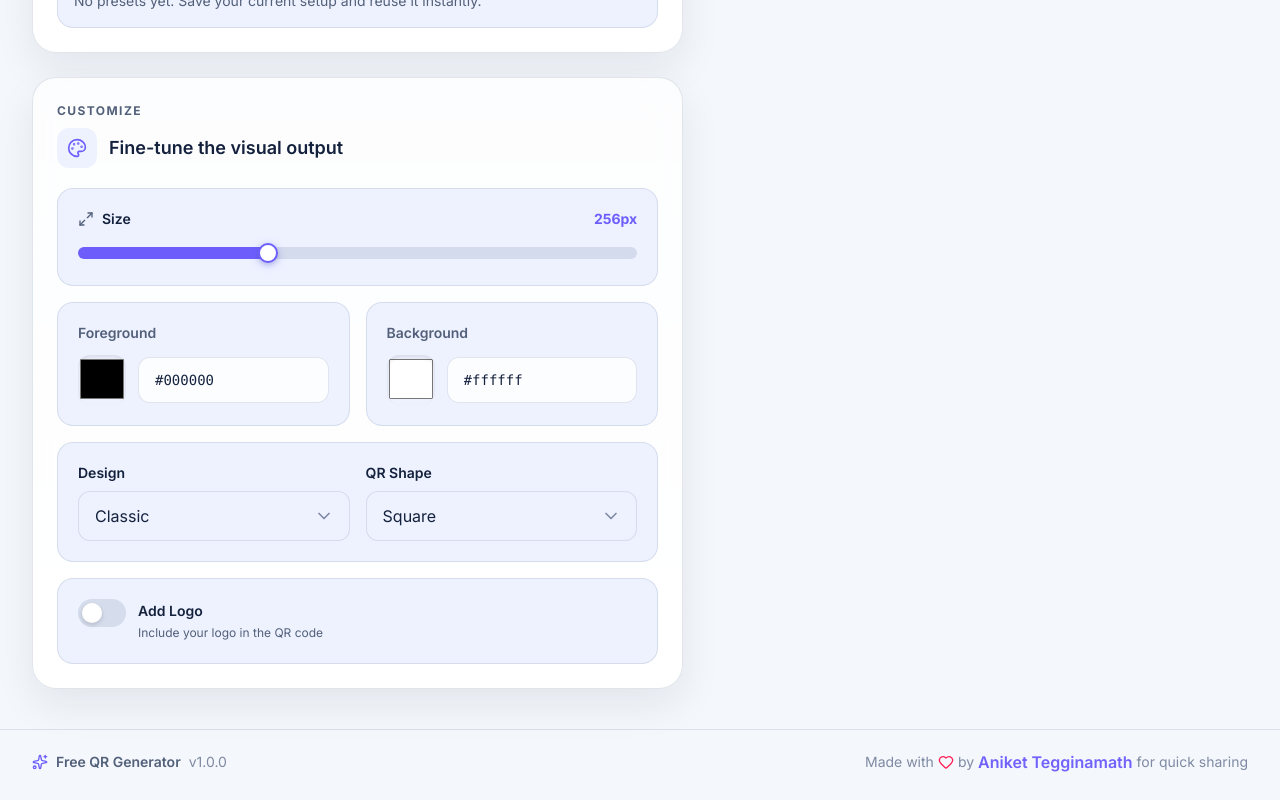
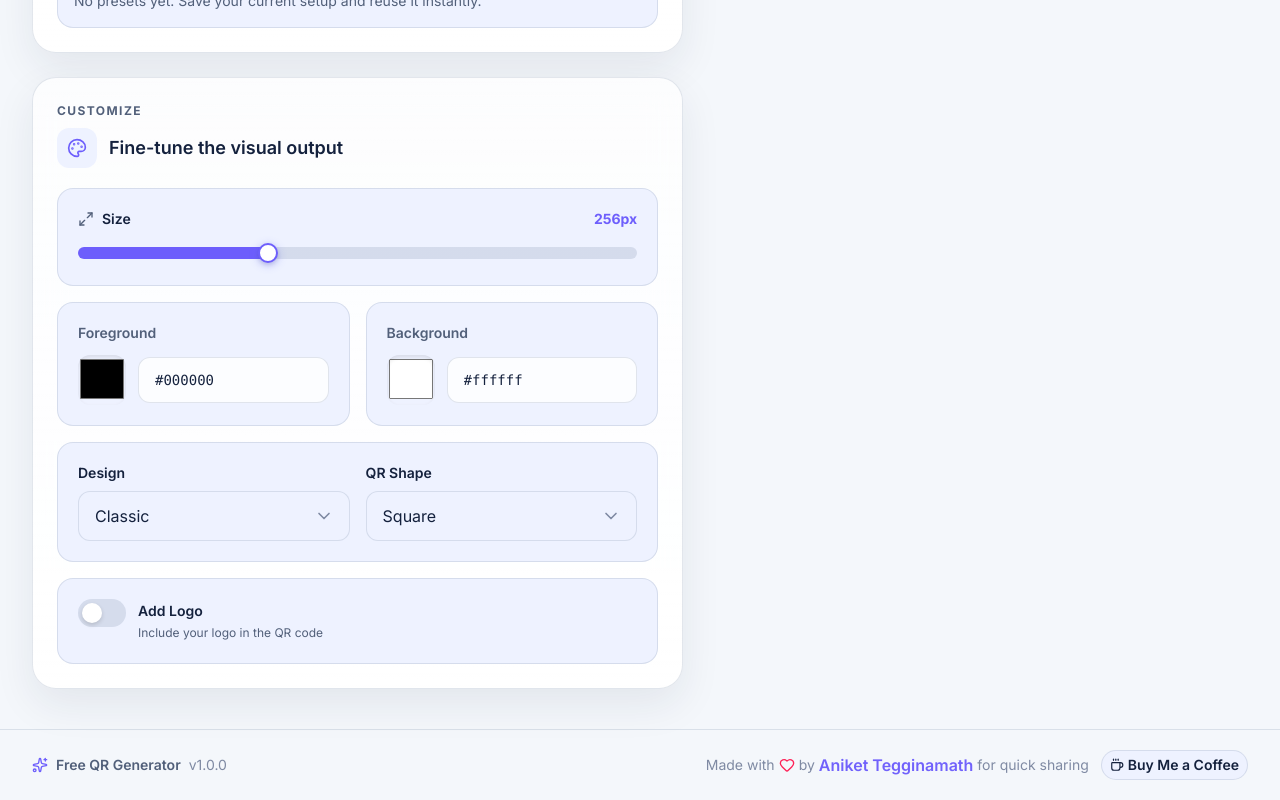
Before and after one commit to Aniket886/QR-ZEN, a Next.js app: page / in a window 1280 px wide. Shown: the part 1274-2074 px from the top of the page. Built offline with nearby package versions, Linux system fonts and the light colour scheme.

Commit message:
feat: add buy me a coffee link with footer icon

```diff
--- a/src/components/layout/Footer.tsx
+++ b/src/components/layout/Footer.tsx
@@ -1,6 +1,6 @@
 'use client';
 
-import { Sparkles, Heart } from 'lucide-react';
+import { Sparkles, Heart, Coffee } from 'lucide-react';
 
 export function Footer() {
   return (
@@ -28,6 +28,20 @@ export function Footer() {
               Aniket Tegginamath
             </a>
             <span>for quick sharing</span>
+            <a
+              href="https://buymeacoffee.com/aniket_tegginamath"
+              target="_blank"
+              rel="noopener noreferrer"
+              className="ml-2 inline-flex items-center gap-1 rounded-full px-2 py-1 text-xs font-semibold transition sm:text-sm"
+              style={{
+                backgroundColor: 'var(--color-bg-tertiary)',
+                color: 'var(--color-text-primary)',
+                border: '1px solid var(--color-border)',
+              }}
+            >
+              <Coffee className="h-3.5 w-3.5" />
+              Buy Me a Coffee
+            </a>
           </div>
         </div>
       </div>
```
